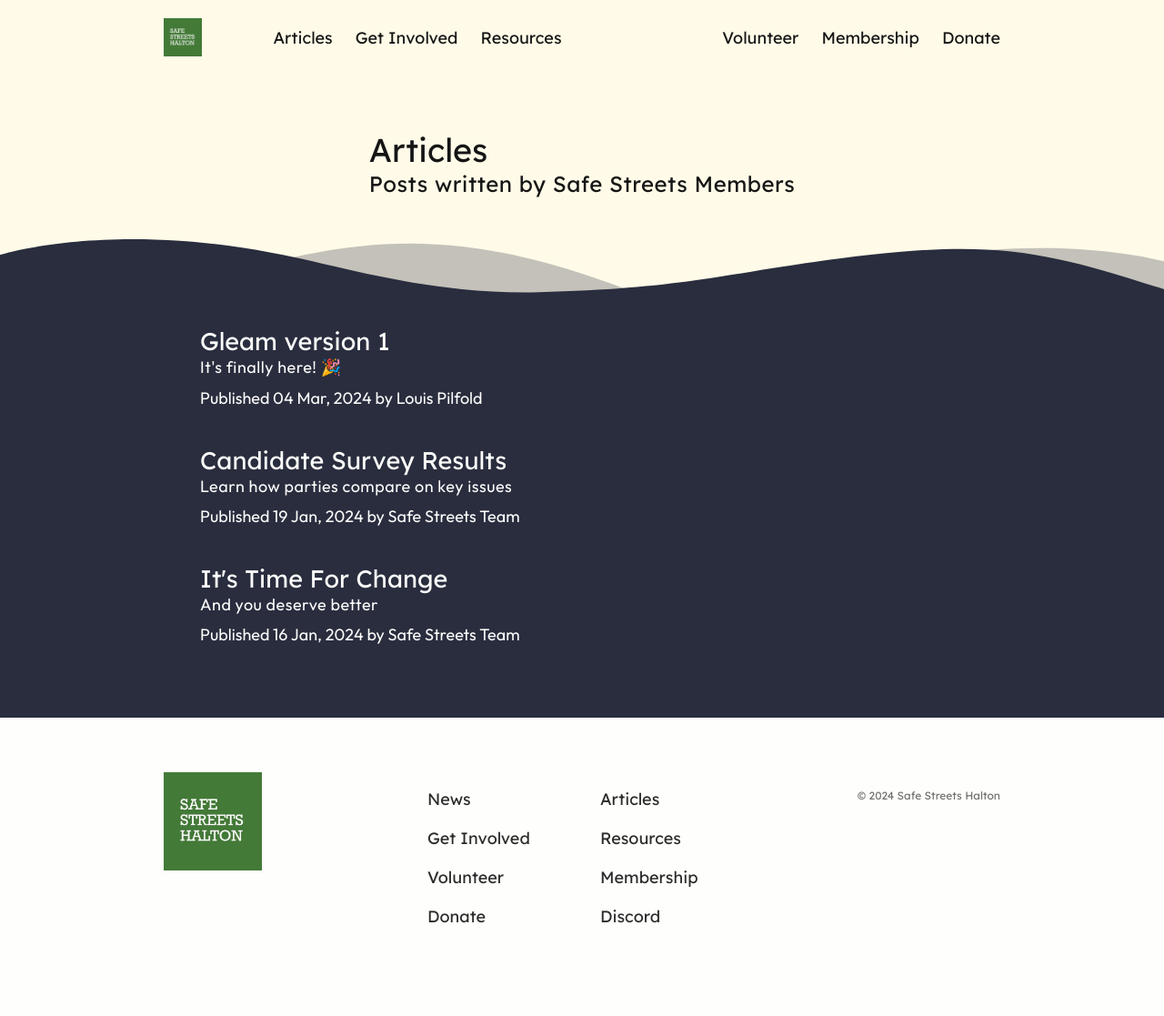
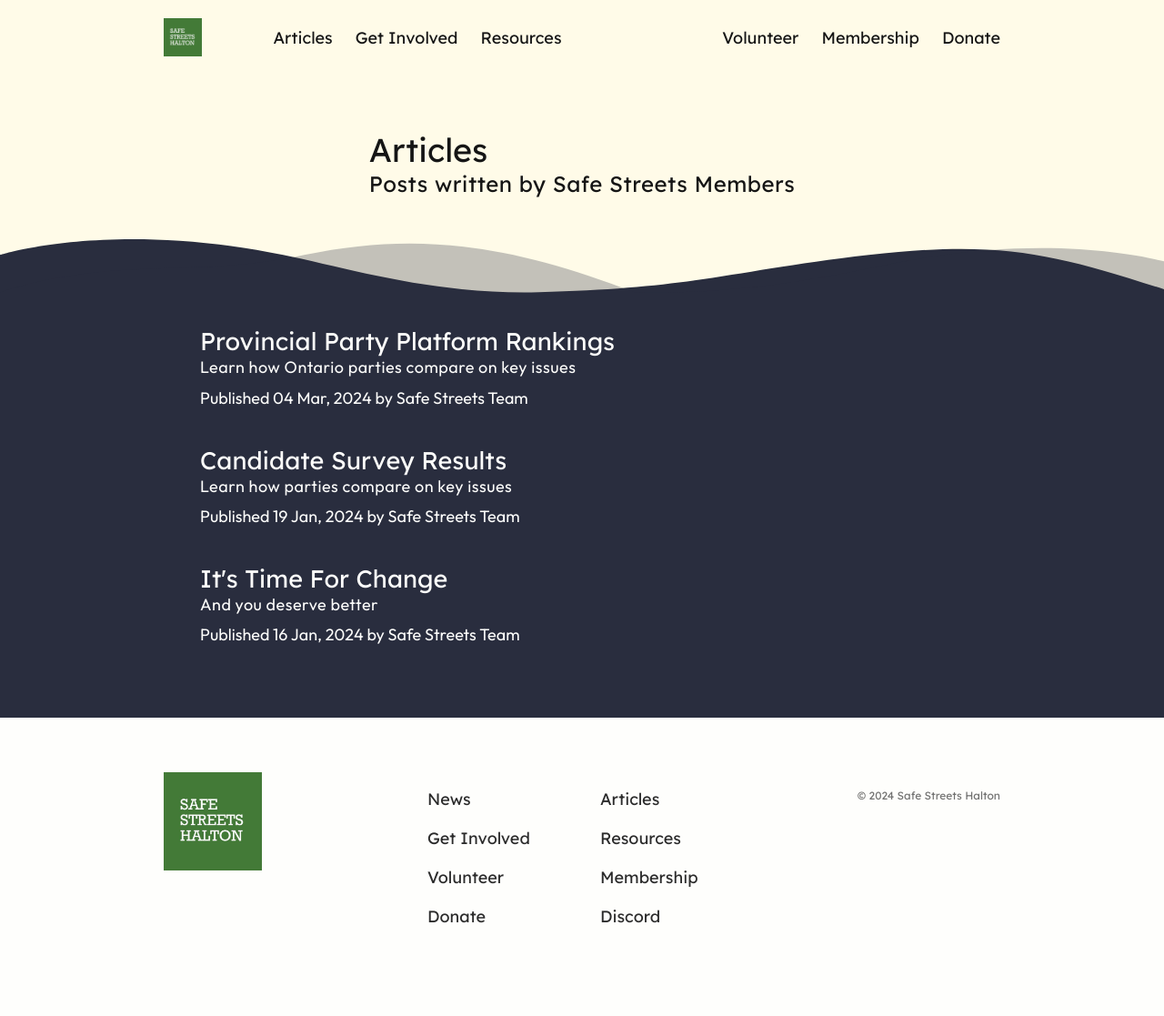
Before and after one commit to geofftester/geofftester.github.io, a Jekyll site: the page built from articles.html, in a window 1280 px wide. Shown: the whole page at 91% size. Built offline with Jekyll 4.4.1, drawn with Linux system fonts in a browser that asks for light colours.

Commit message:
Updated Provincial Part Platform Rankings

```diff
--- a/_posts/2024-03-04-provincial-part-platform-rankings.md
+++ b/_posts/2024-03-04-provincial-part-platform-rankings.md
@@ -1,10 +1,10 @@
 ---
-title: Gleam version 1
+title: Provincial Party Platform Rankings
 date: 2024-03-04 00:00:00 Z
 tags:
 - Release
-author: Louis Pilfold
-subtitle: "It's finally here! \U0001F389"
+author: Safe Streets Team
+subtitle: Learn how Ontario parties compare on key issues
 ---
 
 # Provincial Party Platform Rankings
```
